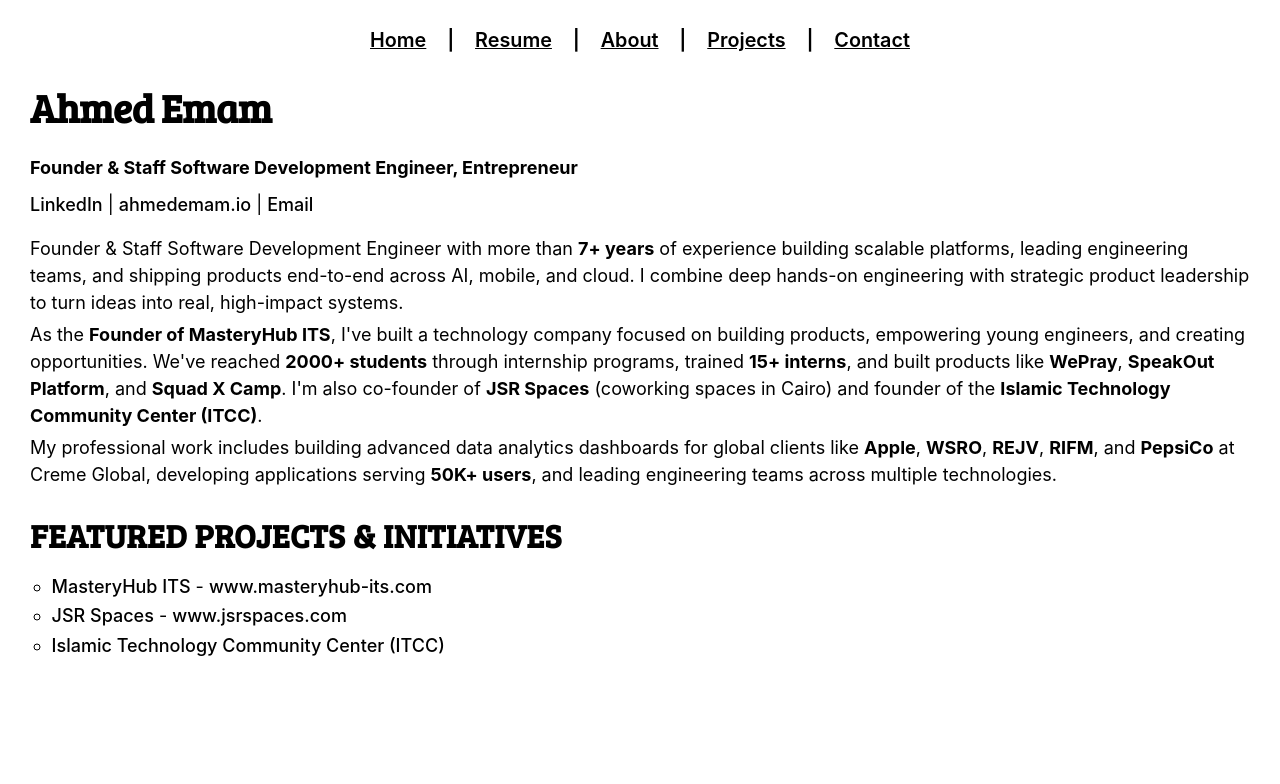
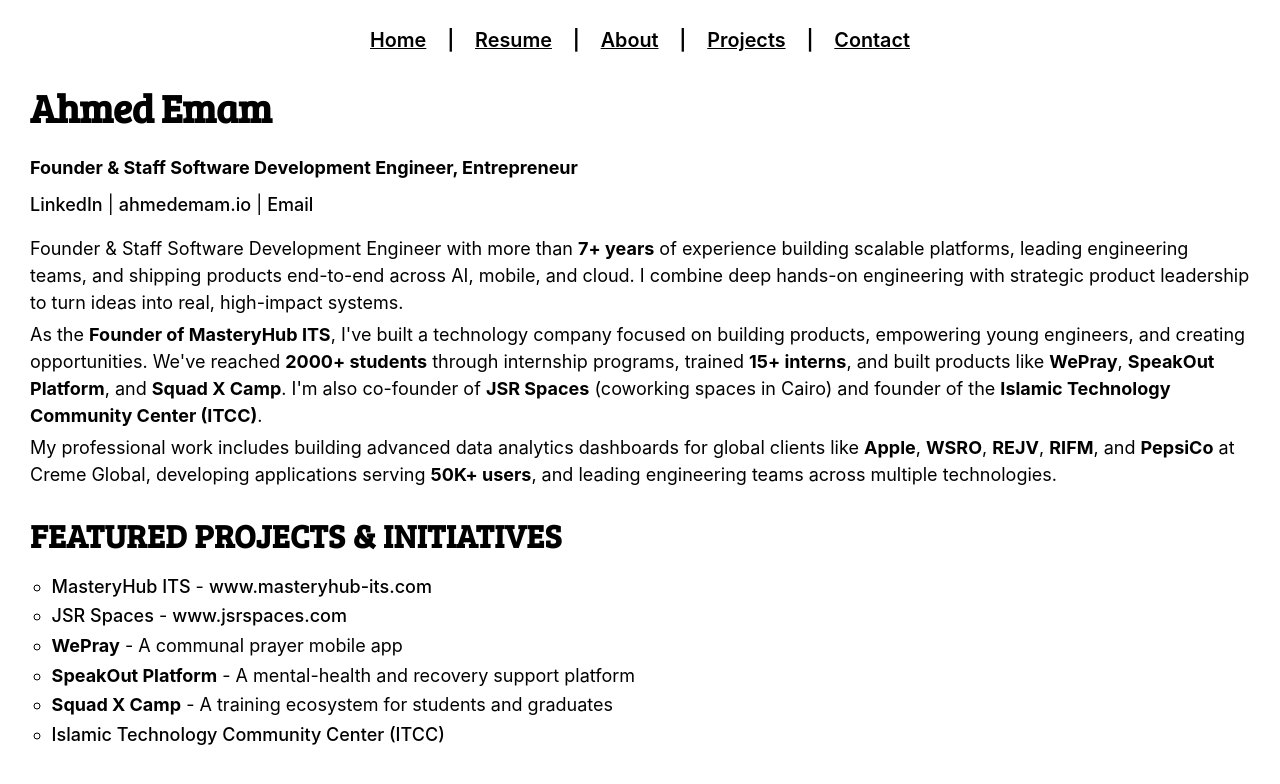
Before and after one commit to ahmedemam/ahmedemam.github.io, a Jekyll site: the page built from index.html, in a window 1280 px wide. Shown: the top 784 px of the page. Built offline with Jekyll 4.4.1, drawn with Linux system fonts in a browser that asks for light colours.

Commit message:
Add WePray and other products to Featured Projects, make all links external
- Added WePray, SpeakOut Platform, and Squad X Camp to Featured Projects
- Made all navigation links external (open in new tabs)
- Made all project page links external (open in new tabs)
- All links now have target="_blank" rel="noopener noreferrer"

```diff
--- a/_layouts/default.html
+++ b/_layouts/default.html
@@ -35,11 +35,11 @@
 
       <main class="container content" id="main">
         <nav class="site-nav">
-          <a href="{{ site.baseurl }}/">Home</a> |
-          <a href="{{ site.baseurl }}/resume/">Resume</a> |
-          <a href="{{ site.baseurl }}/about/">About</a> |
-          <a href="{{ site.baseurl }}/projects/">Projects</a> |
-          <a href="{{ site.baseurl }}/contact/">Contact</a>
+          <a href="{{ site.baseurl }}/" target="_blank" rel="noopener noreferrer">Home</a> |
+          <a href="{{ site.baseurl }}/resume/" target="_blank" rel="noopener noreferrer">Resume</a> |
+          <a href="{{ site.baseurl }}/about/" target="_blank" rel="noopener noreferrer">About</a> |
+          <a href="{{ site.baseurl }}/projects/" target="_blank" rel="noopener noreferrer">Projects</a> |
+          <a href="{{ site.baseurl }}/contact/" target="_blank" rel="noopener noreferrer">Contact</a>
         </nav>
         {{ content }}
       </main>
--- a/index.html
+++ b/index.html
@@ -22,12 +22,21 @@ title: "Ahmed Emam."
 
 <ul class="texts">
   <li class="text-title">
-    <a href="{{ site.baseurl }}/texts/masteryhub-its/">MasteryHub ITS</a> - <a href="http://www.masteryhub-its.com" target="_blank" rel="noopener noreferrer">www.masteryhub-its.com</a>
+    <a href="{{ site.baseurl }}/texts/masteryhub-its/" target="_blank" rel="noopener noreferrer">MasteryHub ITS</a> - <a href="http://www.masteryhub-its.com" target="_blank" rel="noopener noreferrer">www.masteryhub-its.com</a>
   </li>
   <li class="text-title">
-    <a href="{{ site.baseurl }}/texts/jsr-spaces/">JSR Spaces</a> - <a href="http://www.jsrspaces.com" target="_blank" rel="noopener noreferrer">www.jsrspaces.com</a>
+    <a href="{{ site.baseurl }}/texts/jsr-spaces/" target="_blank" rel="noopener noreferrer">JSR Spaces</a> - <a href="http://www.jsrspaces.com" target="_blank" rel="noopener noreferrer">www.jsrspaces.com</a>
   </li>
   <li class="text-title">
-    <a href="{{ site.baseurl }}/texts/itcc/">Islamic Technology Community Center (ITCC)</a>
+    <strong>WePray</strong> - A communal prayer mobile app
+  </li>
+  <li class="text-title">
+    <strong>SpeakOut Platform</strong> - A mental-health and recovery support platform
+  </li>
+  <li class="text-title">
+    <strong>Squad X Camp</strong> - A training ecosystem for students and graduates
+  </li>
+  <li class="text-title">
+    <a href="{{ site.baseurl }}/texts/itcc/" target="_blank" rel="noopener noreferrer">Islamic Technology Community Center (ITCC)</a>
   </li>
 </ul>
```
